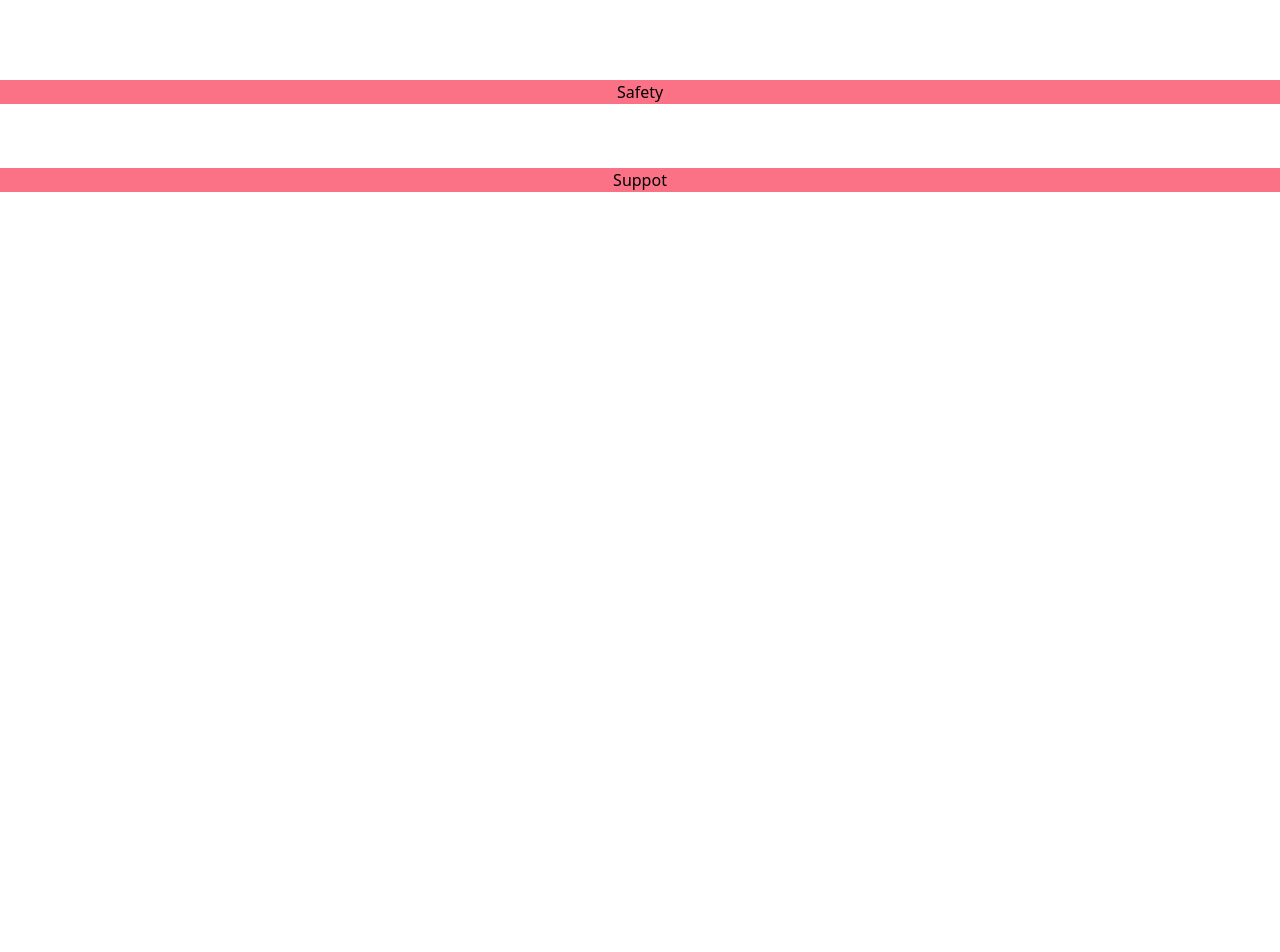
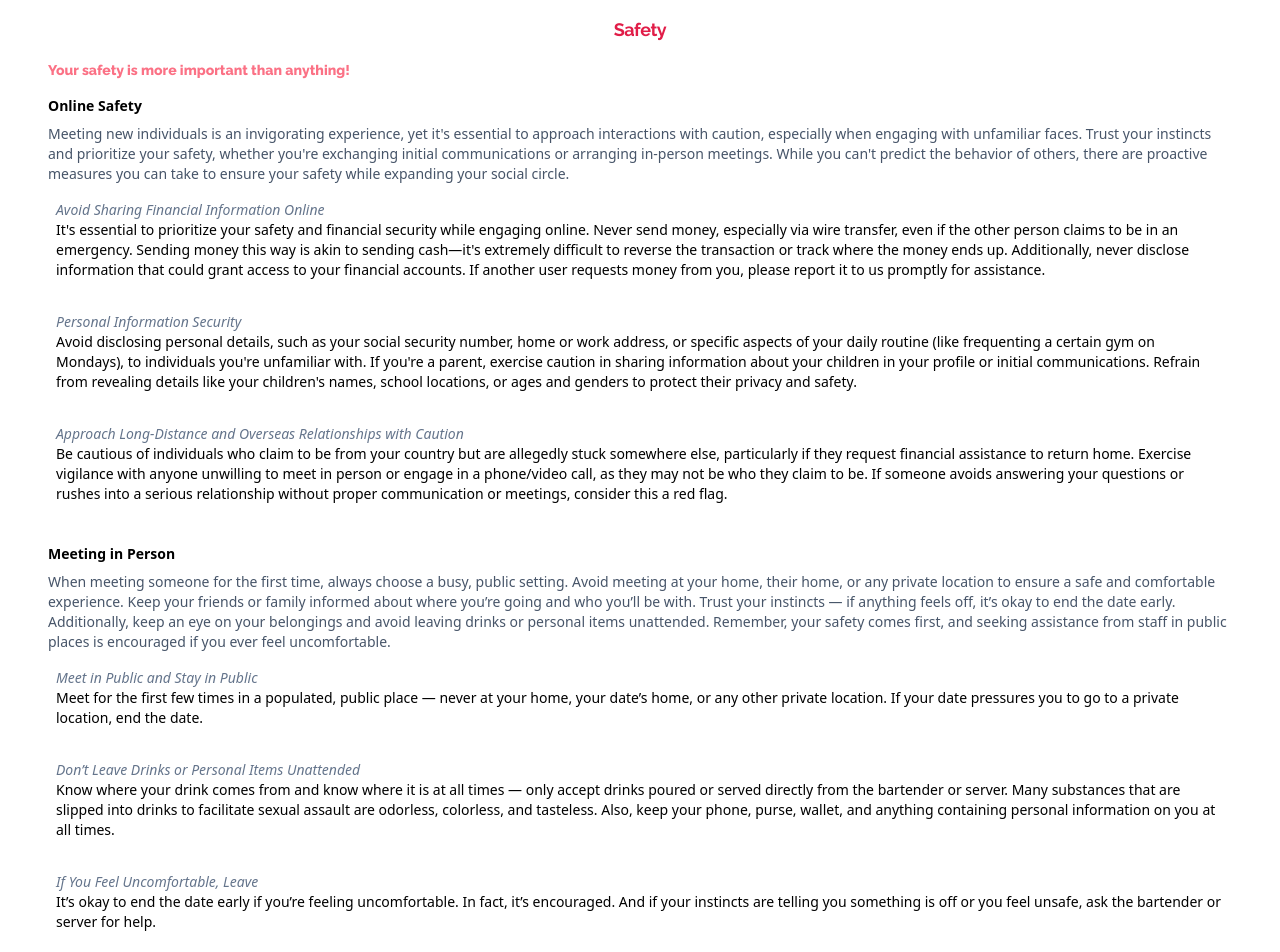
Before and after one commit to kaanmetep/find-the-one-v2, a React (Vite) app: page / in a window 1280 px wide. Shown: the part 1920-2872 px from the top of the page. Before the commit the page ends 2176 px from the top, so only its background shows below. Built offline with nearby package versions, Linux system fonts and the light colour scheme.

Commit message:
feat:Create safety part

```diff
--- a/src/components/Learn.jsx
+++ b/src/components/Learn.jsx
@@ -4,12 +4,13 @@ import TestimonialCards from "./TestimonialCards";
 function Learn() {
   const { sectionRef, isVisible } = useIntersectionObserver(0.6);
   return (
-    <div id="learn" className="mt-16 flex justify-center p-8">
+    <div className="mt-8 flex justify-center p-12 text-sm">
       <div
-        className={`shadow-md p-8 fade-in-section ${
+        className={`shadow-xl p-8 fade-in-section ${
           isVisible ? "is-visible" : ""
         }`}
         ref={sectionRef}
+        id="learn"
       >
         <SectionHeading>Learn</SectionHeading>
         <h3 className="mt-4 font-fontHeading text-rose-400 font-extrabold">
--- a/src/components/MainContainer.jsx
+++ b/src/components/MainContainer.jsx
@@ -1,14 +1,16 @@
 import Heading from "./Heading";
 import SecondaryHeading from "./SecondaryHeading";
 import Learn from "./Learn";
+import Safety from "./Safety";
 function MainContainer() {
   return (
     <div>
       <Heading />
       <SecondaryHeading />
       <Learn />
-      <p className="my-16 text-center bg-rose-400">Safety</p>
-      <p className="my-16 text-center bg-rose-400">Suppot</p>
+      <Safety />
+      <p className="my-16 text-center bg-rose-400">Support</p>
+      <p className="my-16 text-center bg-rose-400">How it works</p>
     </div>
   );
 }
--- /dev/null
+++ b/src/components/Safety.jsx
@@ -0,0 +1,121 @@
+import SectionHeading from "./SectionHeading";
+function Safety() {
+  return (
+    <div className="mt-8 flex justify-center p-12 text-sm">
+      <div className=" w-full" id="safety">
+        <SectionHeading>Safety</SectionHeading>
+        <h3 className="mt-4 font-fontHeading text-rose-400 font-extrabold">
+          Your safety is more important than anything!
+        </h3>
+        <h3 className="mt-4 text-black font-bold">Online Safety</h3>
+        <p className="text-slate-600 mt-2">
+          Meeting new individuals is an invigorating experience, yet it's
+          essential to approach interactions with caution, especially when
+          engaging with unfamiliar faces. Trust your instincts and prioritize
+          your safety, whether you're exchanging initial communications or
+          arranging in-person meetings. While you can't predict the behavior of
+          others, there are proactive measures you can take to ensure your
+          safety while expanding your social circle.
+        </p>
+        <ul className=" list-none">
+          <li className="p-2">
+            <h3 className="text-slate-500 italic mt-2 ">
+              Avoid Sharing Financial Information Online
+            </h3>
+            <p>
+              It's essential to prioritize your safety and financial security
+              while engaging online. Never send money, especially via wire
+              transfer, even if the other person claims to be in an emergency.
+              Sending money this way is akin to sending cash—it's extremely
+              difficult to reverse the transaction or track where the money ends
+              up. Additionally, never disclose information that could grant
+              access to your financial accounts. If another user requests money
+              from you, please report it to us promptly for assistance.
+            </p>
+          </li>
+          <li className="p-2">
+            <h3 className="text-slate-500 italic mt-4">
+              Personal Information Security
+            </h3>
+            <p>
+              Avoid disclosing personal details, such as your social security
+              number, home or work address, or specific aspects of your daily
+              routine (like frequenting a certain gym on Mondays), to
+              individuals you're unfamiliar with. If you're a parent, exercise
+              caution in sharing information about your children in your profile
+              or initial communications. Refrain from revealing details like
+              your children's names, school locations, or ages and genders to
+              protect their privacy and safety.
+            </p>
+          </li>
+          <li className="p-2">
+            <h3 className="text-slate-500 italic mt-4">
+              Approach Long-Distance and Overseas Relationships with Caution
+            </h3>
+            <p>
+              Be cautious of individuals who claim to be from your country but
+              are allegedly stuck somewhere else, particularly if they request
+              financial assistance to return home. Exercise vigilance with
+              anyone unwilling to meet in person or engage in a phone/video
+              call, as they may not be who they claim to be. If someone avoids
+              answering your questions or rushes into a serious relationship
+              without proper communication or meetings, consider this a red
+              flag.
+            </p>
+          </li>
+        </ul>
+
+        <h3 className="mt-8 text-black font-bold">Meeting in Person</h3>
+        <ul>
+          <p className="text-slate-600 mt-2">
+            When meeting someone for the first time, always choose a busy,
+            public setting. Avoid meeting at your home, their home, or any
+            private location to ensure a safe and comfortable experience. Keep
+            your friends or family informed about where you’re going and who
+            you’ll be with. Trust your instincts — if anything feels off, it’s
+            okay to end the date early. Additionally, keep an eye on your
+            belongings and avoid leaving drinks or personal items unattended.
+            Remember, your safety comes first, and seeking assistance from staff
+            in public places is encouraged if you ever feel uncomfortable.
+          </p>
+          <li className=" p-2">
+            <h3 className="text-slate-500 italic mt-2">
+              Meet in Public and Stay in Public
+            </h3>
+            <p>
+              Meet for the first few times in a populated, public place — never
+              at your home, your date’s home, or any other private location. If
+              your date pressures you to go to a private location, end the date.
+            </p>
+          </li>
+          <li className="p-2">
+            <h3 className="text-slate-500 italic mt-4">
+              Don’t Leave Drinks or Personal Items Unattended
+            </h3>
+            <p>
+              Know where your drink comes from and know where it is at all times
+              — only accept drinks poured or served directly from the bartender
+              or server. Many substances that are slipped into drinks to
+              facilitate sexual assault are odorless, colorless, and tasteless.
+              Also, keep your phone, purse, wallet, and anything containing
+              personal information on you at all times.
+            </p>
+          </li>
+          <li className="p-2">
+            <h3 className="text-slate-500 italic mt-4">
+              If You Feel Uncomfortable, Leave
+            </h3>
+            <p>
+              It’s okay to end the date early if you’re feeling uncomfortable.
+              In fact, it’s encouraged. And if your instincts are telling you
+              something is off or you feel unsafe, ask the bartender or server
+              for help.
+            </p>
+          </li>
+        </ul>
+      </div>
+    </div>
+  );
+}
+
+export default Safety;
```
